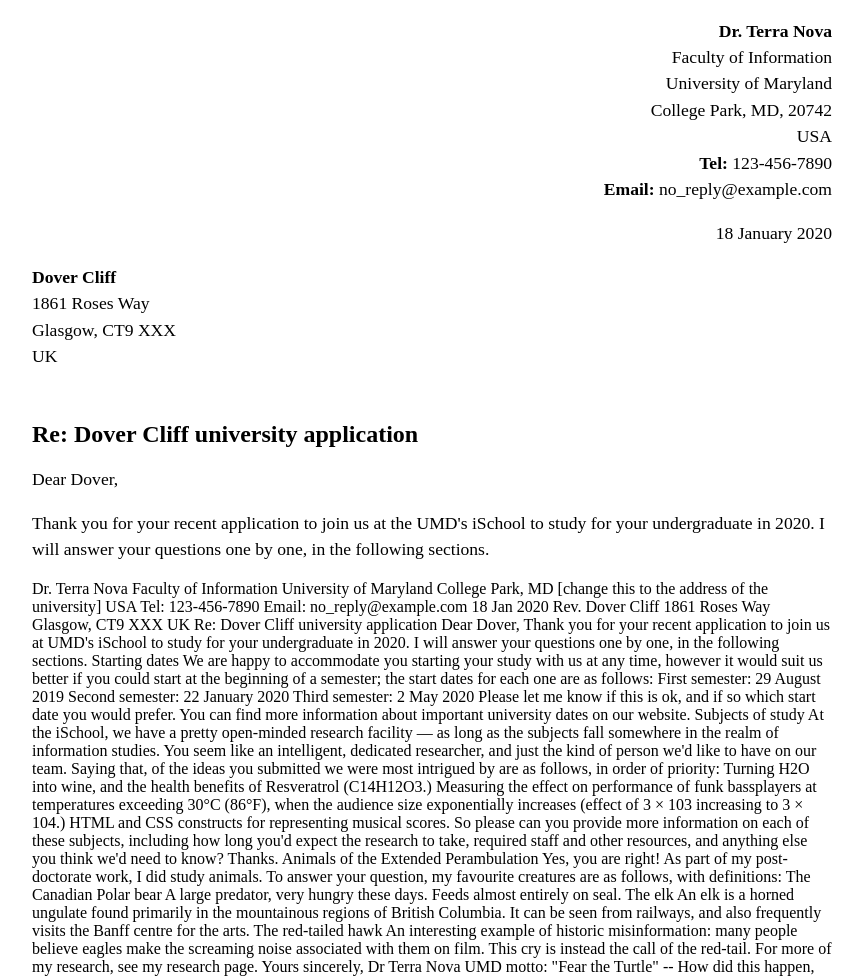
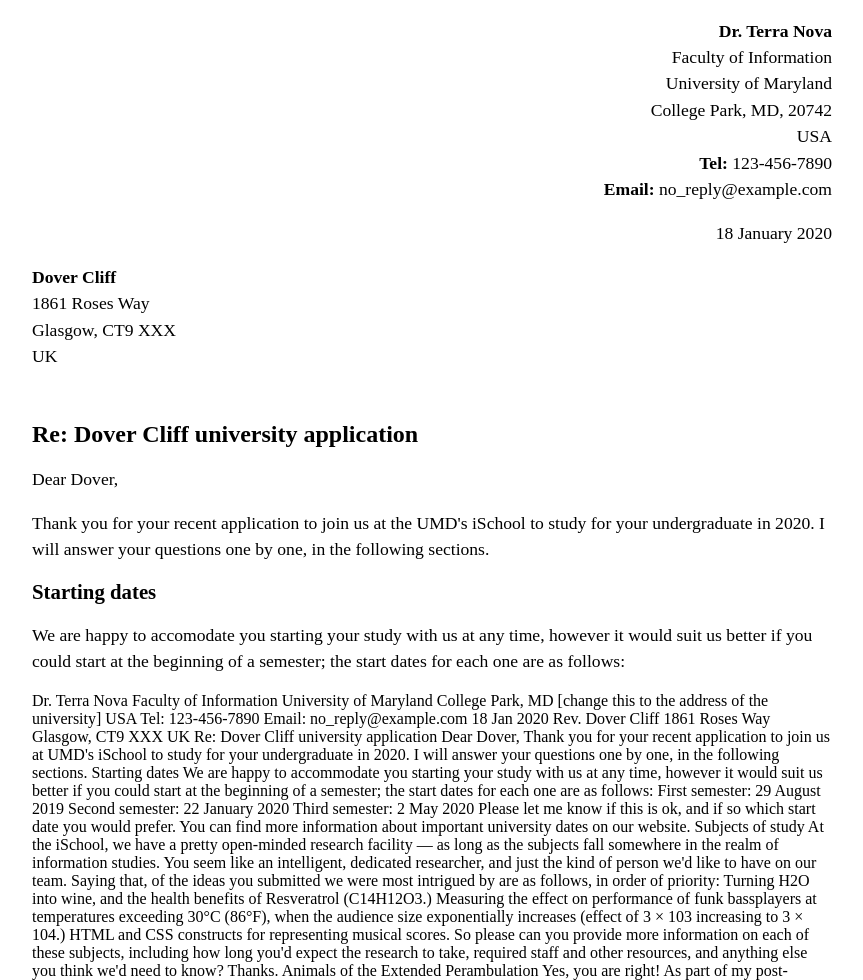
Before and after one commit to mantha46/mantha46.github.io, a plain HTML site: page Lab_2/index.html in a window 1280 px wide. Shown: the top 980 px of the page, without its empty margins (208-1071 px from the left). Drawn offline with Linux system fonts and the light colour scheme.

Commit message:
Update index.html

```diff
--- a/Lab_2/index.html
+++ b/Lab_2/index.html
@@ -27,6 +27,14 @@
 
     <p>Thank you for your recent application to join us at the UMD's iSchool to study for your undergraduate in 2020.
     I will answer your questions one by one, in the following sections.</p>
+
+    <h2>Starting dates</h2>
+
+    <p>We are happy to accomodate you starting your study with us at any time, however
+      it would suit us better if you could start at the beginning of a semester; the start
+      dates for each one are as follows:</p>
+
+
 
 Dr. Terra Nova
 Faculty of Information
```
